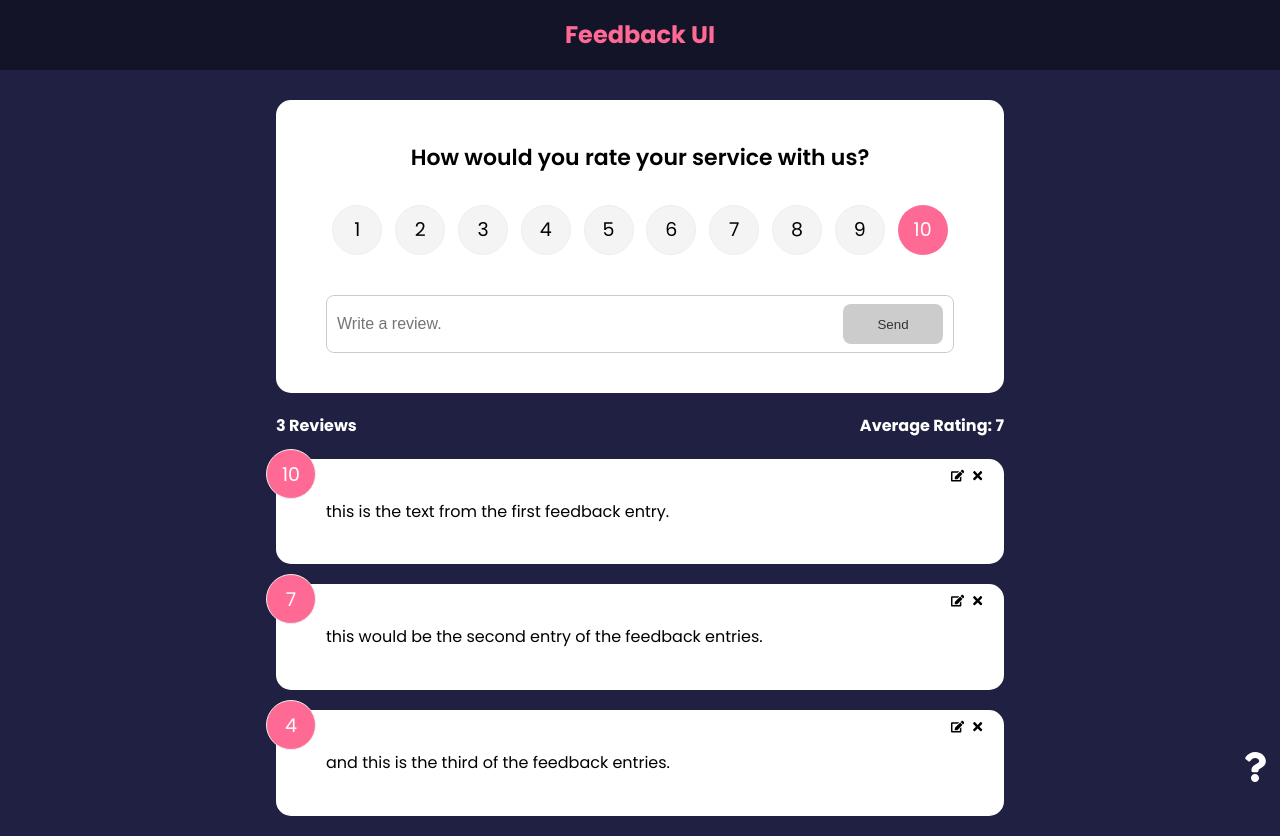
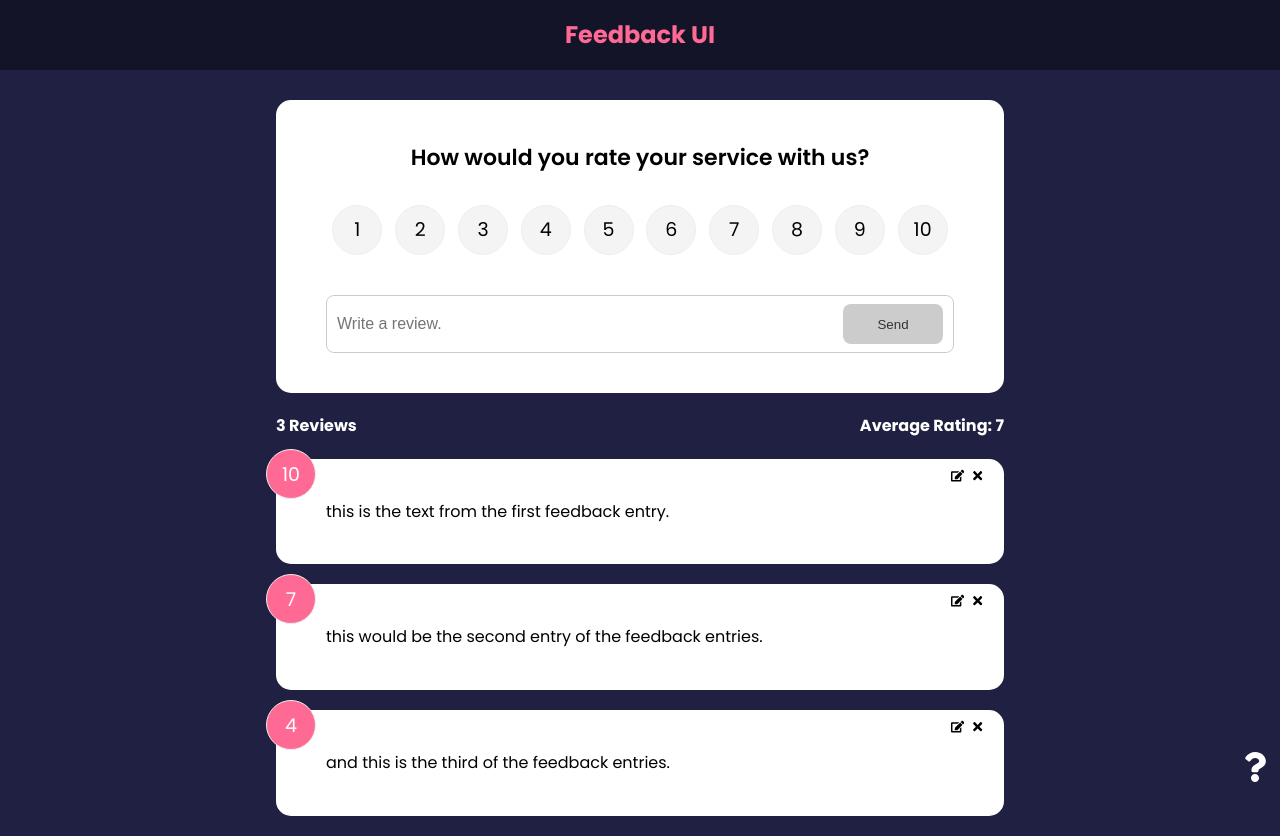
Before and after one commit to NayNayRen/feedback-app, a React (Create React App) app: page / in a window 1280 px wide. Built offline with nearby package versions, Linux system fonts and the light colour scheme.

Commit message:
added updating and served with a build folder

```diff
--- a/src/App.js
+++ b/src/App.js
@@ -5,7 +5,6 @@ import FeedbackStats from './components/FeedbackStats';
 import FeedbackForm from './components/FeedbackForm';
 import AboutPage from './pages/AboutPage';
 import AboutIconLink from './components/AboutIconLink';
-
 import { FeedbackProvider } from './context/FeedbackContext';
 
 function App() {
@@ -22,7 +21,6 @@ function App() {
                 <>
                   <FeedbackForm />
                   <FeedbackStats />
-                  {/* props are passed from FeedbackList component */}
                   <FeedbackList />
                 </>
               }
--- a/src/components/FeedbackForm.jsx
+++ b/src/components/FeedbackForm.jsx
@@ -1,8 +1,7 @@
-import { useState } from 'react';
+import { useState, useContext, useEffect } from 'react';
 import Card from './shared/Card';
 import Button from './shared/Button';
 import RatingsSelect from './RatingsSelect';
-import { useContext } from 'react';
 import FeedbackContext from '../context/FeedbackContext';
 
 function FeedbackForm() {
@@ -11,8 +10,9 @@ function FeedbackForm() {
   const [message, setMessage] = useState('');
   const [rating, setRating] = useState(10);
 
-  // addFeedback function is passed into the empty object set as the context
-  const { addFeedback } = useContext(FeedbackContext);
+  // addFeedback(new item) and feedbackEdit(object with item and boolean) states(data) are passed into the empty object set as the context from FeedbackContext.js
+  const { addFeedback, feedbackEdit, updateFeedback } =
+    useContext(FeedbackContext);
 
   const handleTextChange = (e) => {
     // if the text is empty, button is disabled, message is null
@@ -40,10 +40,27 @@ function FeedbackForm() {
         text,
         rating,
       };
-      addFeedback(newFeedback);
+      if (feedbackEdit.edit === true) {
+        updateFeedback(feedbackEdit.item.id, newFeedback);
+      } else {
+        addFeedback(newFeedback);
+      }
       setText('');
     }
   };
+  // useEffect is applied as a function with a call back and an array as a second parameter to useEffect, if array is left empty, action happens on page load
+  useEffect(() => {
+    // console.log('hello');
+    // check to see if the edit boolean is true(clicked) then allow the edit
+    // applies selection to the input field
+    if (feedbackEdit.edit === true) {
+      setBtnDisabled(false);
+      setText(feedbackEdit.item.text);
+      setRating(feedbackEdit.item.rating);
+    } else {
+    }
+  }, [feedbackEdit]);
+
   return (
     <Card>
       <form onSubmit={handleSubmit}>
@@ -81,3 +98,9 @@ export default FeedbackForm;
 // new state added, message, the message for the text limit, empty string('') by default
 // the message is set as a conditional so there is always one, if there's a message(message) then(&&) <div>{message}</div>
 // validation is added to the handleTextChange event
+// feedbackEdit is considered a side effect, which needs to be handled with a hook called 'useEffect' imported from react
+// useEffect is applied as a function with a call back and an array as a second parameter to useEffect, if array is left empty, action happens on page load
+// the console.log is where you would make http component fetch requests from
+// you would leave the array empty so that that fetch request only runs once
+// in this case we want it to run every time the edit button is clicked, so we pass the feedbackEdit event to the array
+// then set a conditional to check for the edit button being clicked
--- a/src/components/FeedbackItem.jsx
+++ b/src/components/FeedbackItem.jsx
@@ -7,6 +7,7 @@ import FeedbackContext from '../context/FeedbackContext';
 function FeedbackItem({ item }) {
   // deleteFeedback is passed into the empty object set as the context to use the function, along with editFeedback
   const { deleteFeedback, editFeedback } = useContext(FeedbackContext);
+
   return (
     <Card>
       <div className="num-display">{item.rating}</div>
@@ -38,3 +39,5 @@ export default FeedbackItem;
 // add font-awesome icons by stopping the server, typing 'npm i react-icons', start the server
 // import icons from 'react-icons/fa', the name inside the {} after the import is the icon you're using
 // FaTimes is the icon, added as a component <FaTimes />, styled inline with color='purple'
+// add multiple icons to the same import and apply them the same as above
+// onClick actions are brought in from FeedbackContext.js
--- a/src/components/FeedbackList.jsx
+++ b/src/components/FeedbackList.jsx
@@ -9,6 +9,7 @@ function FeedbackList() {
   if (!feedback || feedback.length === 0) {
     return <p>There is no feedback yet.</p>;
   }
+
   return (
     <div className="feedback-list">
       {/* iterating through the feedback list */}
--- a/src/components/RatingsSelect.jsx
+++ b/src/components/RatingsSelect.jsx
@@ -1,12 +1,18 @@
-import { useState } from 'react';
+import { useState, useContext, useEffect } from 'react';
+import FeedbackContext from '../context/FeedbackContext';
 
 function RatingsSelect({ select }) {
+  const { feedbackEdit } = useContext(FeedbackContext);
   const [selected, setSelected] = useState(10);
   const handleChange = (e) => {
     // adding a + sign changes the output from a string to a number
     setSelected(+e.currentTarget.value);
     select(+e.currentTarget.value);
   };
+  // feedbackEdit(object with item and boolean) states(data) are passed into the empty object set as the context from FeedbackContext.js
+  useEffect(() => {
+    setSelected(feedbackEdit.item.rating);
+  }, [feedbackEdit]);
   return (
     <ul className="rating">
       <li>
@@ -126,3 +132,4 @@ function RatingsSelect({ select }) {
 export default RatingsSelect;
 
 // state binds the value of the radio button clicked by passing the prop(attribute) 'select' from the RatingsSelect component element from FeedbackForm.jsx
+// useContext was added to react import to apply the rating changes when editing feedback
--- a/src/context/FeedbackContext.js
+++ b/src/context/FeedbackContext.js
@@ -29,14 +29,14 @@ export const FeedbackProvider = ({ children }) => {
     // default editability set to false, so you can't edit unless clicked
     edit: false,
   });
-
+  // add
   const addFeedback = (newFeedback) => {
     // unique id created from imported package above
     newFeedback.id = uuidv4();
     // spread operator(...) to copy feedback array then add the new fedback
     setFeedback([newFeedback, ...feedback]);
   };
-
+  // delete
   const deleteFeedback = (id) => {
     // add a confirmation window when button is clicked
     if (window.confirm('Are you sure you want to delete this?')) {
@@ -44,14 +44,23 @@ export const FeedbackProvider = ({ children }) => {
       setFeedback(feedback.filter((item) => item.id !== id));
     }
   };
-
+  // edit
   const editFeedback = (item) => {
-    // passes the item and calls set feedback
+    // passes the item and calls setFeedbackEdit
     setFeedbackEdit({
       item,
-      // changes item to be editable
+      // changes item to be editable, default is false
       edit: true,
     });
+  };
+  // update
+  const updateFeedback = (id, updatedItem) => {
+    // setFeedback maps a conditional to check id, adds and updates
+    setFeedback(
+      feedback.map((item) =>
+        item.id === id ? { ...item, ...updatedItem } : item
+      )
+    );
   };
 
   return (
@@ -59,12 +68,16 @@ export const FeedbackProvider = ({ children }) => {
       value={{
         // data
         feedback,
+        // piece of state to edit the feedback entry
+        feedbackEdit,
         // add function
         addFeedback,
         // add function
         deleteFeedback,
         // edits feedback
         editFeedback,
+        // update on input click
+        updateFeedback,
       }}
     >
       {children}
@@ -83,7 +96,8 @@ export default FeedbackContext;
 // any values that are going to be used are passed to FeedbackContext.Provider component as an object via a prop labeled as value
 // pass the name of the state to the value prop
 // import Provider into App.js in order to wrap all components with
-// wrap from under the return above the <Router> and below the </Router>
-// state(data) was pulled from App.js and moved here
+// wrap from under the return above the <Router> and below the </Router> in App.js
+// state(data) was pulled from App.js and moved here, along with the functions to add, delete, and edit
 // useContext and FeedbackContext were imported to FeedbackItem, List, and Form
-// object variables were set with info needed for FeedbackItem, List, and Form files using useContext(FeedbackContext);
+// object variables were set with info needed for FeedbackItem, List, and Form files using useContext(FeedbackContext)
+// updateFeedback is set with a ternary conditional, it reads 'if the id equals the id being passed, then spread(...) across the current item and upadatedItem, else(:) return the current item
```
